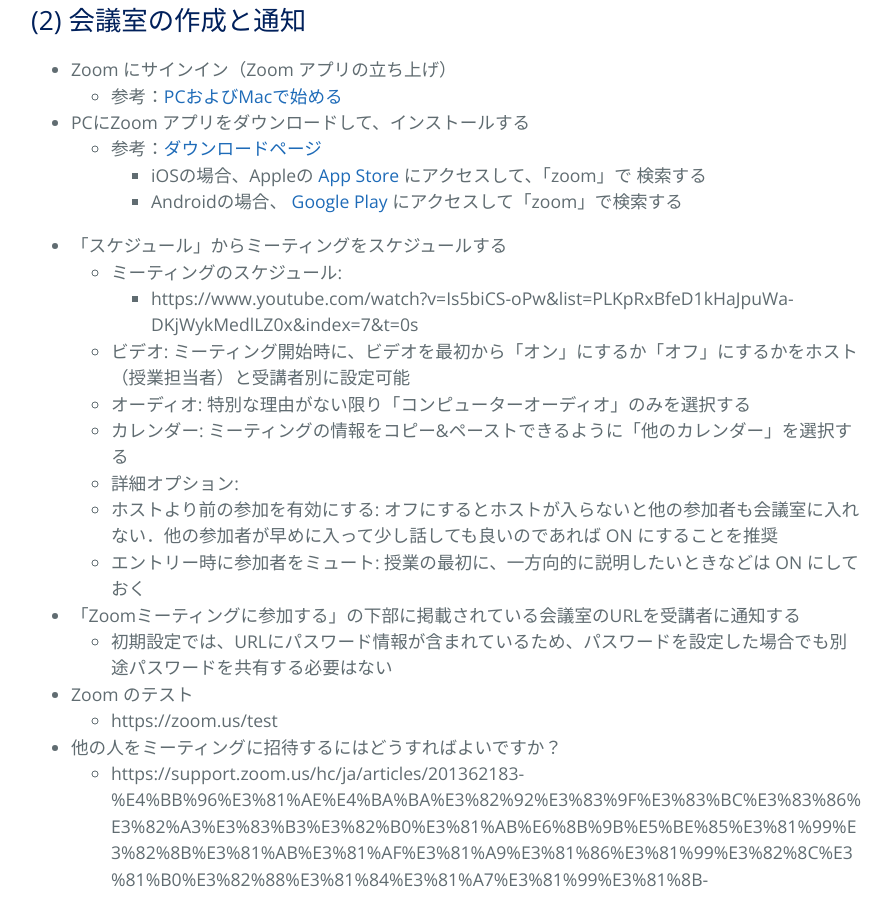
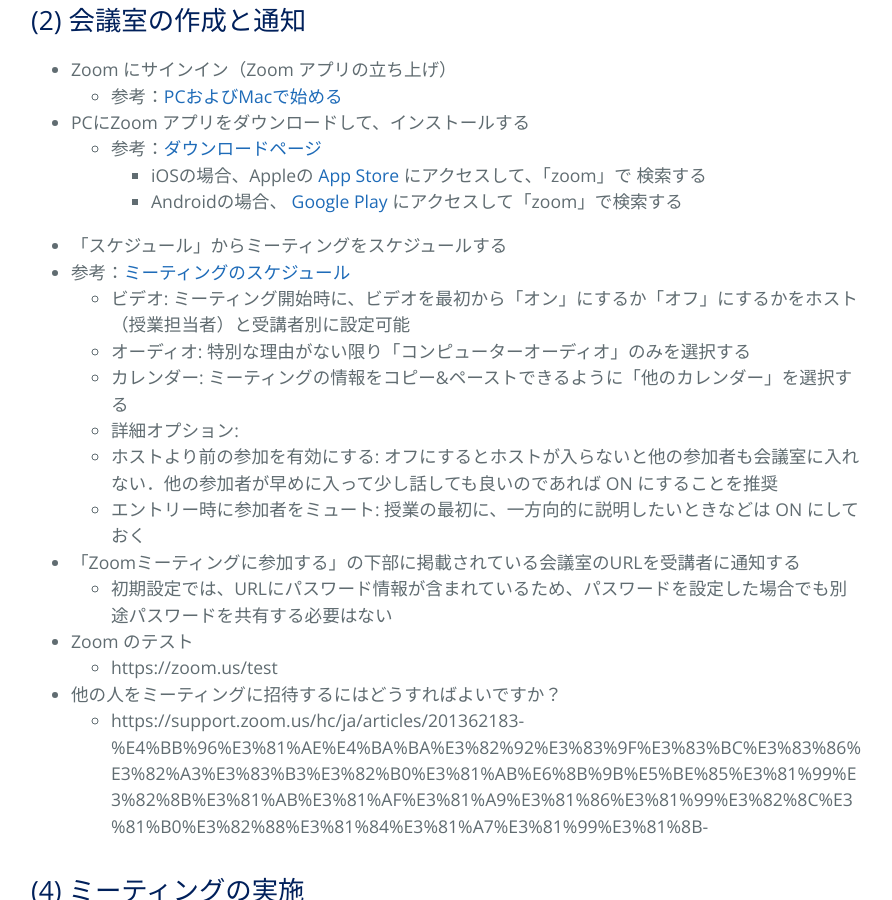
Before and after one commit to kyoto-u/online-edu, a Jekyll site: the page built from b_zoom_own.md, in a window 1280 px wide and 900 px high, scrolled down 1000 px. Shown: the whole window, without its empty margins (193-1085 px from the left). Built offline with Jekyll 4.4.1, drawn with Linux system fonts in a browser that asks for light colours; part of the change alters nothing that is shown.

Commit message:
Update b_zoom_own.md

```diff
--- a/b_zoom_own.md
+++ b/b_zoom_own.md
@@ -41,9 +41,8 @@ title: {{ site.name }}
     - https://support.zoom.us/hc/ja/articles/201362613-%E3%83%93%E3%83%87%E3%82%AA%E3%83%9F%E3%83%BC%E3%83%86%E3%82%A3%E3%83%B3%E3%82%B0%E3%82%92%E3%83%9B%E3%82%B9%E3%83%88%E3%81%99%E3%82%8B%E3%81%AB%E3%81%AF%E3%81%A9%E3%81%86%E3%81%99%E3%82%8C%E3%81%B0%E3%82%88%E3%81%84%E3%81%A7%E3%81%99%E3%81%8B-
 -->
 
-  - 「スケジュール」からミーティングをスケジュールする
-      - ミーティングのスケジュール:
-           - https://www.youtube.com/watch?v=Is5biCS-oPw&list=PLKpRxBfeD1kHaJpuWa-DKjWykMedlLZ0x&index=7&t=0s
+- 「スケジュール」からミーティングをスケジュールする
+ - 参考：[ミーティングのスケジュール](https://www.youtube.com/watch?v=Is5biCS-oPw&list=PLKpRxBfeD1kHaJpuWa-DKjWykMedlLZ0x&index=7&t=0s)
     - ビデオ: ミーティング開始時に、ビデオを最初から「オン」にするか「オフ」にするかをホスト（授業担当者）と受講者別に設定可能
     - オーディオ: 特別な理由がない限り「コンピューターオーディオ」のみを選択する
     - カレンダー: ミーティングの情報をコピー&ペーストできるように「他のカレンダー」を選択する
```
